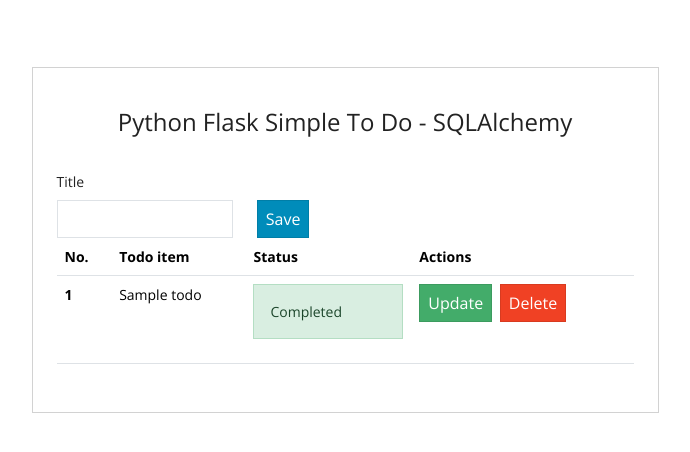
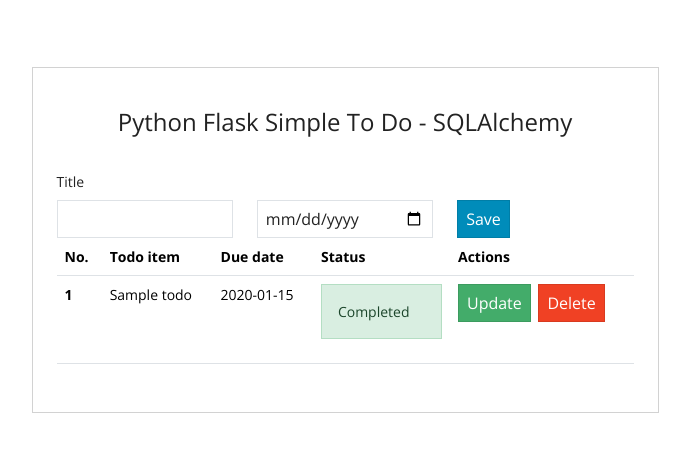
Before and after one commit to VladHolobyn/python-labs, a Flask app: page /todos in a window 1280 px wide. Shown: the part 188-640 px from the top of the page, without its empty margins (295-985 px from the left). Run offline with Flask 3, Linux system fonts and the light colour scheme; tables that the repository leaves empty hold one stand-in row (values such as "Sample post"); some libraries are stand-ins or nearby versions.

Commit message:
[LAB-6] Handled new column in UI

```diff
--- a/lab3/app/forms.py
+++ b/lab3/app/forms.py
@@ -1,5 +1,5 @@
 from flask_wtf import FlaskForm
-from wtforms import StringField, PasswordField, SubmitField, BooleanField
+from wtforms import StringField, PasswordField, SubmitField, BooleanField, DateField
 from wtforms.validators import DataRequired, Length
 
 
@@ -26,4 +26,5 @@ class ChangePasswordForm(FlaskForm):
 
 class TodoForm(FlaskForm):
     title = StringField(label='Title', validators=[DataRequired("Title is required")])
+    due_date = DateField(label='Due date')
     submit = SubmitField(label="Save")
--- a/lab3/app/templates/todo.html
+++ b/lab3/app/templates/todo.html
@@ -16,8 +16,12 @@
                         {{ render_field(form.title, class="form-control") }}
                     </div>
                 </div>
-
-                <div class="col-6">
+                <div class="col-4">
+                    <div class="form-outline">
+                        {{ render_field(form.due_date, class="form-control") }}
+                    </div>
+                </div>
+                <div class="col-4">
                     {{ render_field(form.submit, class="btn btn-primary") }}
                 </div>
             </form>
@@ -27,6 +31,7 @@
                     <tr>
                       <th scope="col">No.</th>
                       <th scope="col">Todo item</th>
+                      <th scope="col">Due date</th>
                       <th scope="col">Status</th>
                       <th scope="col">Actions</th>
                     </tr>
@@ -36,6 +41,13 @@
                     <tr>
                       <th scope="row">{{todo.id }}</th>
                       <td>{{ todo.title }}</td>
+                      <td>
+                        {% if todo.due_date %}
+                            {{ todo.due_date }}
+                        {% else %}
+                            -
+                        {% endif %}
+                      </td>
                       <td>
                         {% if todo.complete == False %}
                         <div class="alert alert-secondary" role="alert">In progress</div>
--- a/lab3/app/views.py
+++ b/lab3/app/views.py
@@ -143,7 +143,7 @@ def todos():
 @app.route("/todos/add", methods=["POST"])
 def add_todo():
     form=TodoForm()
-    new_todo = Todo(title=form.title.data, complete=False)
+    new_todo = Todo(title=form.title.data, due_date=form.due_date.data, complete=False)
     db.session.add(new_todo)
     db.session.commit()
     return redirect(url_for("todos"))
```
